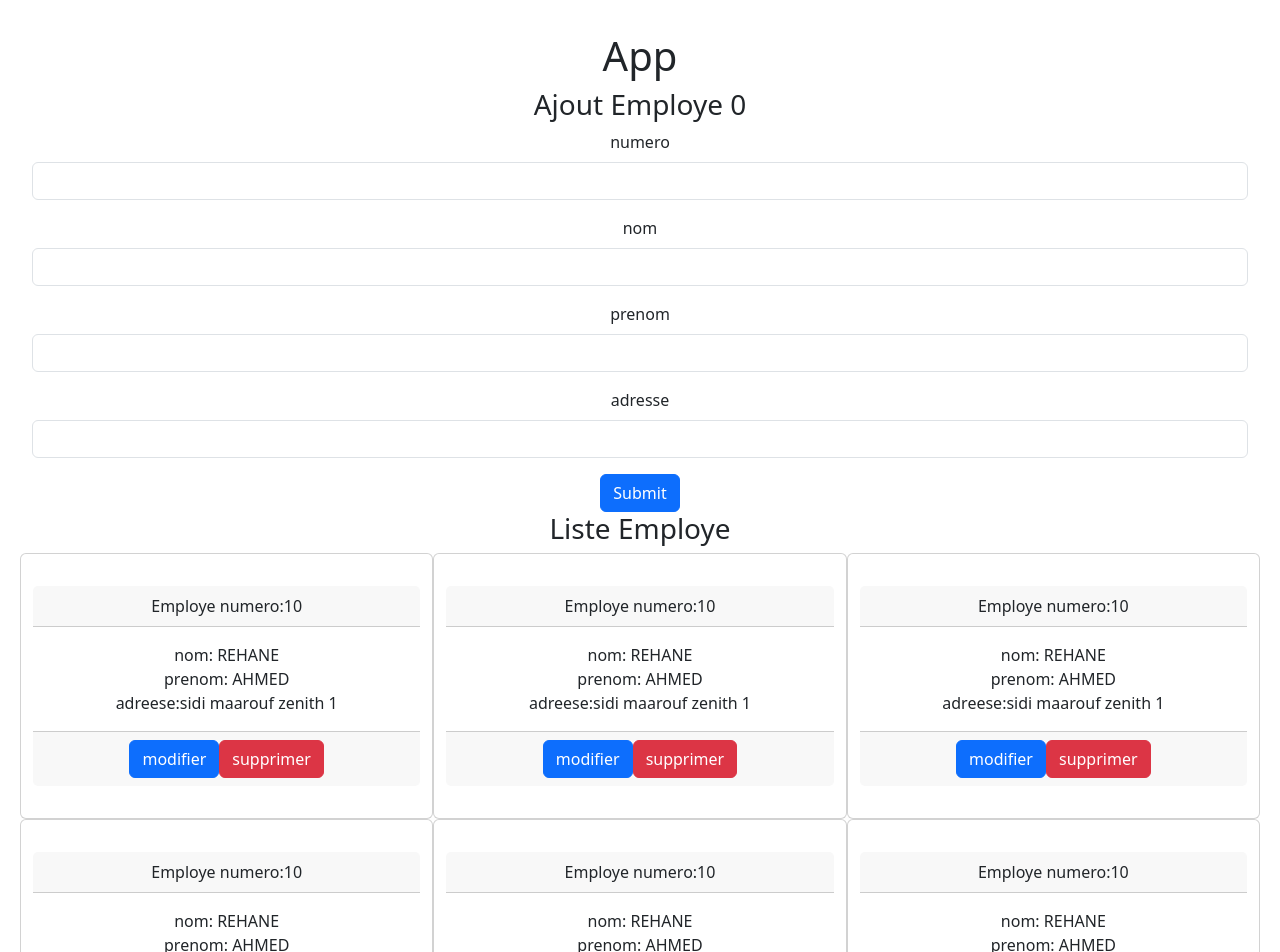
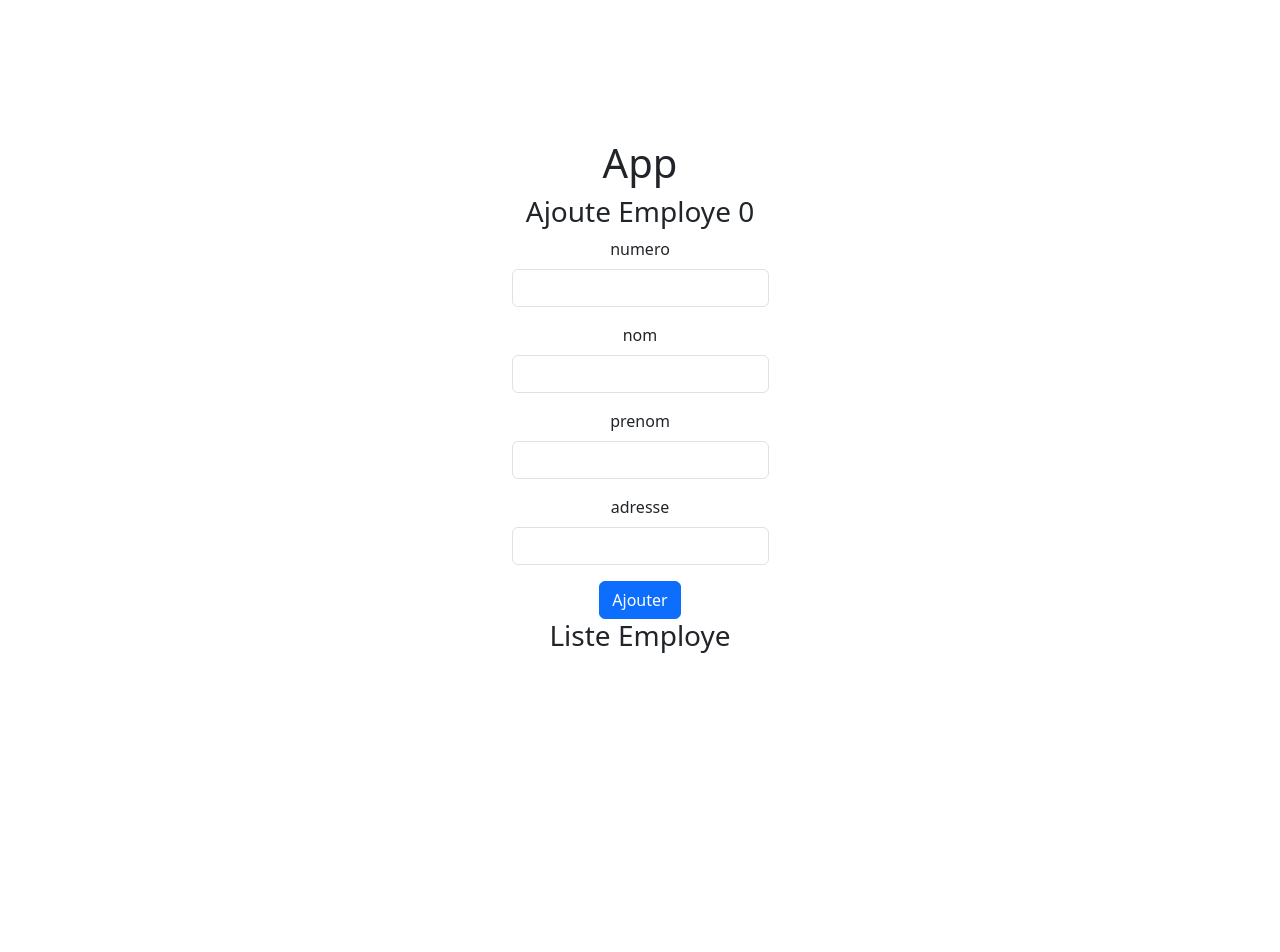
Before and after one commit to ahmedrehane/my-redux, a React (Vite) app: page / in a window 1280 px wide. Shown: the top 952 px of the page. After the commit the page ends 800 px from the top, so only its background shows below. Built offline with nearby package versions, Linux system fonts and the light colour scheme.

Commit message:
map employe

```diff
--- a/src/App.jsx
+++ b/src/App.jsx
@@ -1,6 +1,6 @@
 
 import './App.css'
-import AddEmployee from './page/AddEmploye'
+import AddEmploye from './page/AddEmploye'
 import ListEmployee from './page/ListEmployee'
 
 
@@ -12,7 +12,7 @@ function App() {
     <>
       <div className='App'>
         <h1>App</h1>
-        <AddEmployee/>
+        <AddEmploye/>
         <ListEmployee/>
 
       </div>
--- a/src/page/AddEmploye.jsx
+++ b/src/page/AddEmploye.jsx
@@ -16,7 +16,7 @@ e.preventDefault();
 
     return(
         <div className="ofsset-lg-9 col-lg-12">
-          <h3>Ajout Employe {employes.length}</h3>
+          <h3>Ajoute Employe {employes.length}</h3>
         <form onSubmit={handleSubmit}>
   <div className="mb-3">
     <label htmlFor="numero" className="form-label">
@@ -50,7 +50,7 @@ e.preventDefault();
   </div>
 
   <button  className="btn btn-primary" onClick={()=>dispatch(addEmployee(numero,nom,prenom,adresse))}>
-    Submit
+    Ajouter
     </button>
 </form>
 </div>
--- a/src/page/Home.jsx
+++ b/src/page/Home.jsx
@@ -7,4 +7,8 @@ const Home = () =>{
     )
     }
 
+
+
+
+
     export default Home
--- a/src/page/ListEmployee.jsx
+++ b/src/page/ListEmployee.jsx
@@ -10,13 +10,11 @@ const ListEmployee = () =>{
         <div>
         <h3>Liste Employe</h3>
         <div className="row">
-        <Employee  employe={{numero:10,nom:"REHANE",prenom:"AHMED",adresse:"sidi maarouf zenith 1"}} />
-        <Employee  employe={{numero:10,nom:"REHANE",prenom:"AHMED",adresse:"sidi maarouf zenith 1"}} />
-        <Employee  employe={{numero:10,nom:"REHANE",prenom:"AHMED",adresse:"sidi maarouf zenith 1"}} />
-        <Employee  employe={{numero:10,nom:"REHANE",prenom:"AHMED",adresse:"sidi maarouf zenith 1"}} />
-        <Employee  employe={{numero:10,nom:"REHANE",prenom:"AHMED",adresse:"sidi maarouf zenith 1"}} />
-        <Employee  employe={{numero:10,nom:"REHANE",prenom:"AHMED",adresse:"sidi maarouf zenith 1"}} />
-
+    {employes.map((emp,index)=>{
+        return(
+        <Employee employe={emp} key={index}/>
+        )
+    })}
         </div>
 
         </div>
```
Also changed, not shown: src/page/UpdateEmploye.jsx (+6 -2 lines).
